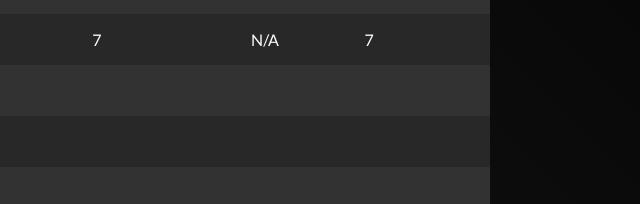
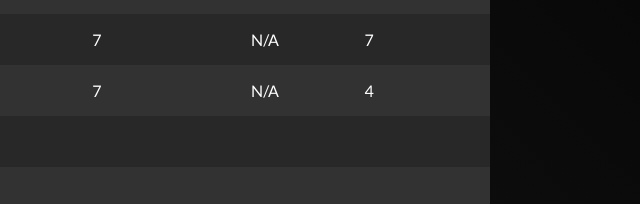
Before and after one commit to Nrotsa/Hamilton-Tracker, a plain HTML site: page index.html in a window 1280 px wide. Shown: the part 596-800 px from the top of the page, 600-1240 px from the left. Drawn offline with Linux system fonts and the light colour scheme.

Commit message:
Update index.html

```diff
--- a/index.html
+++ b/index.html
@@ -125,9 +125,9 @@
           <tr>
             <td data-cell="track">Canada</td>
             <td data-cell="date">09 Jun 2024</td>
-            <td data-cell="qualifying"></td>
-            <td data-cell="sprint"></td>
-            <td data-cell="race"></td>
+            <td data-cell="qualifying">7</td>
+            <td data-cell="sprint">N/A</td>
+            <td data-cell="race">4</td>
           </tr>
           <tr>
             <td data-cell="track">Spain</td>
```
